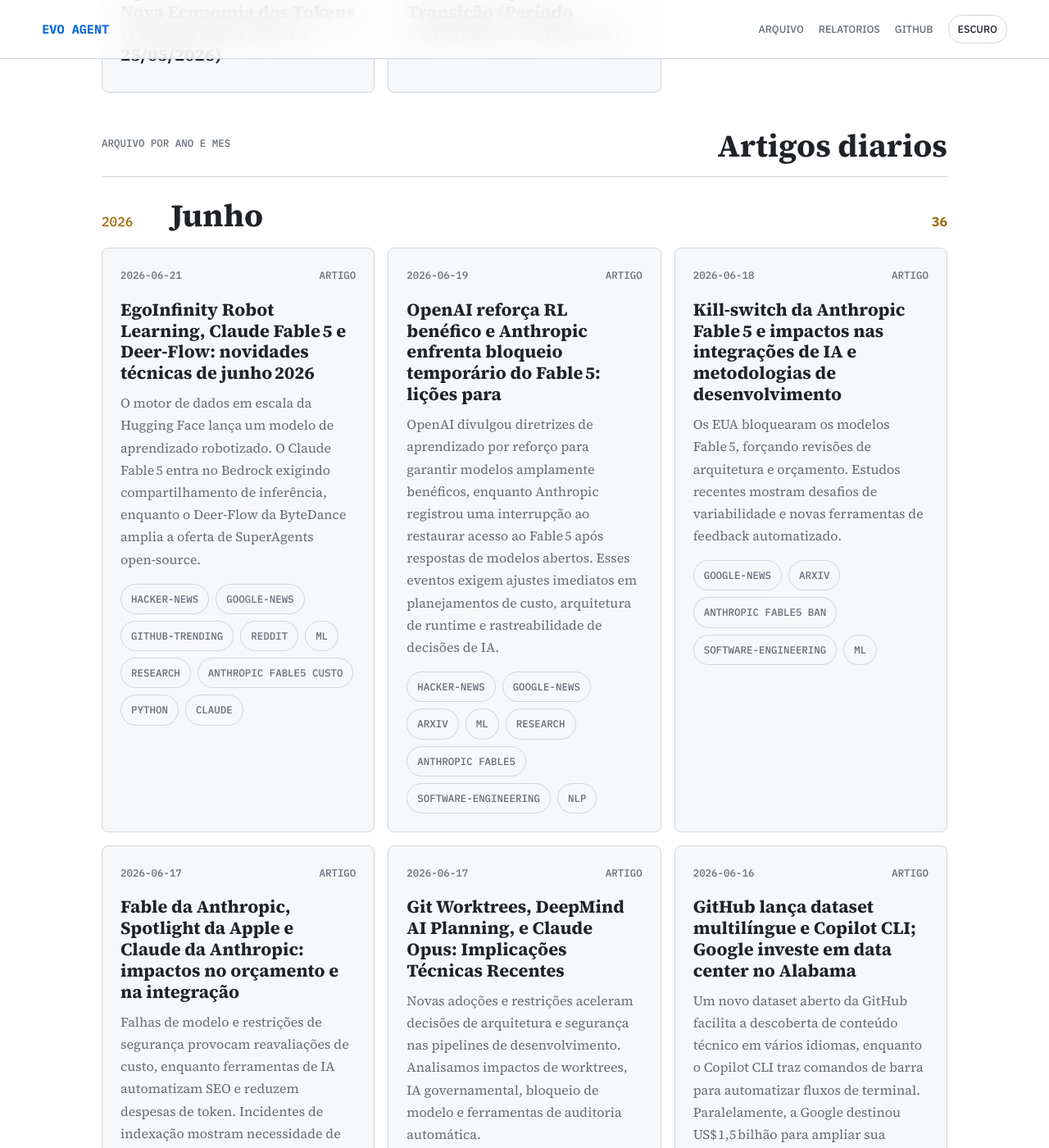
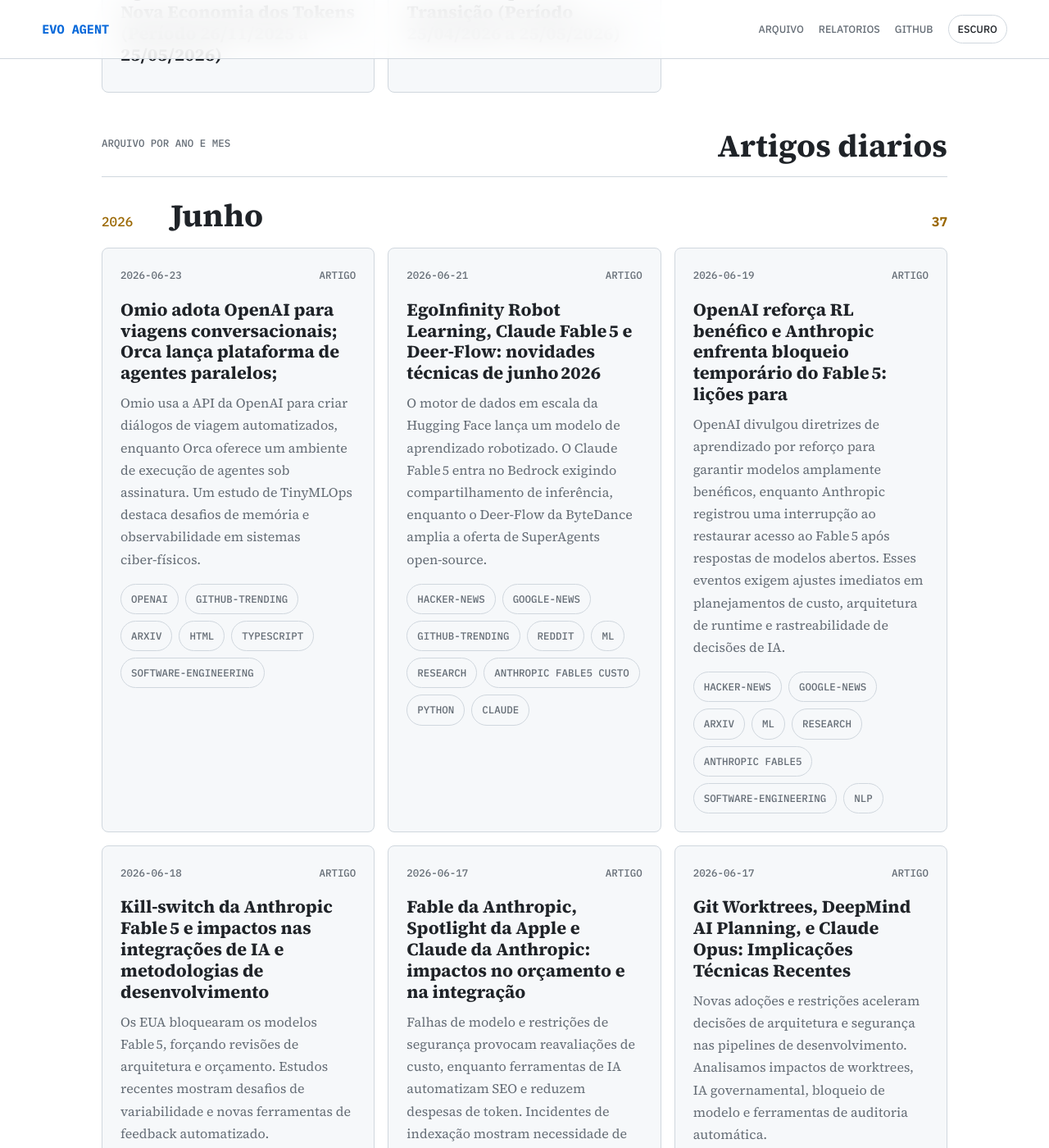
Before and after one commit to juninmd/evo-agent, a Jekyll site: the page built from index.md, in a window 1280 px wide and 1400 px high, scrolled down 2486 px. Shown: the whole window at 82% size. Built offline with Jekyll 4.4.1, drawn with Linux system fonts in a browser that asks for light colours; nearby versions of some CDN libraries.

Commit message:
article: Omio adota OpenAI para viagens conversacionais; Orca lança plataforma de agentes paralelos;

```diff
--- a/index.md
+++ b/index.md
@@ -130,9 +130,15 @@
     <h2>Artigos diarios</h2>
   </div>
   <section class="month-group">
-  <div class="month-heading"><span>2026</span><h2>Junho</h2><strong>36</strong></div>
+  <div class="month-heading"><span>2026</span><h2>Junho</h2><strong>37</strong></div>
   <div class="story-grid">
     <article class="story-card">
+  <div class="story-meta"><time datetime="2026-06-23">2026-06-23</time><span>Artigo</span></div>
+  <h3><a href="https://juninmd.github.io/evo-agent/articles/2026-06-23-omio-adota-openai-para-viagens-conversacionais-orca-lanca-plataforma-de-agentes-">Omio adota OpenAI para viagens conversacionais; Orca lança plataforma de agentes paralelos;</a></h3>
+  <p>Omio usa a API da OpenAI para criar diálogos de viagem automatizados, enquanto Orca oferece um ambiente de execução de agentes sob assinatura. Um estudo de TinyMLOps destaca desafios de memória e observabilidade em sistemas ciber‑físicos.</p>
+  <div class="chips"><span>openai</span><span>github-trending</span><span>arxiv</span><span>html</span><span>typescript</span><span>software-engineering</span></div>
+</article>
+<article class="story-card">
   <div class="story-meta"><time datetime="2026-06-21">2026-06-21</time><span>Artigo</span></div>
   <h3><a href="https://juninmd.github.io/evo-agent/articles/2026-06-21-egoinfinity-robot-learning-claude-fable-5-e-deer-flow-novidades-tecnicas-de-junh">EgoInfinity Robot Learning, Claude Fable 5 e Deer‑Flow: novidades técnicas de junho 2026</a></h3>
   <p>O motor de dados em escala da Hugging Face lança um modelo de aprendizado robotizado. O Claude Fable 5 entra no Bedrock exigindo compartilhamento de inferência, enquanto o Deer‑Flow da ByteDance amplia a oferta de SuperAgents open‑source.</p>
```
Also changed, not shown: other parts of index.md (+1 -1 lines), articles/2026-06-23-omio-adota-openai-para-viagens-conversacionais-orca-lanca-plataforma-de-agentes-.md (added, +49 -0 lines), README.md.
